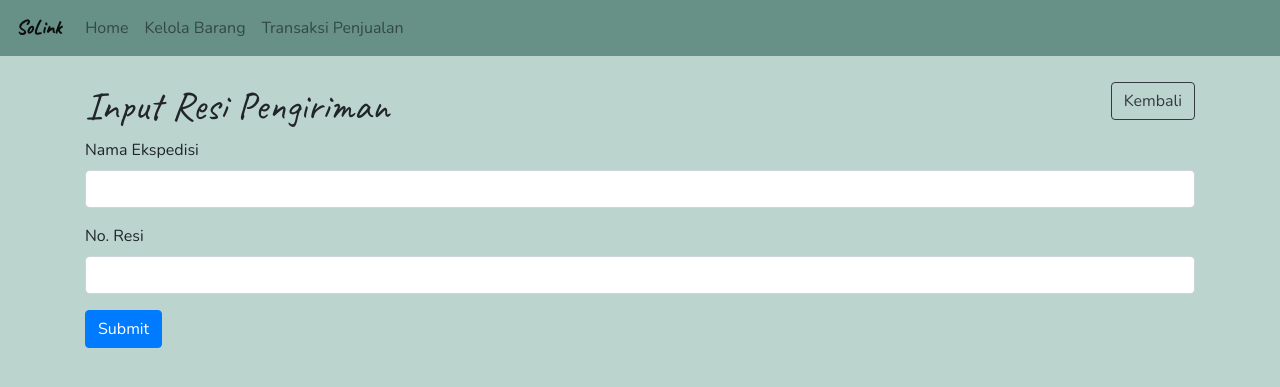
After one commit to adhytianara/SoLink, a Django app: page /mitra/penjualan/input_pengiriman/ in a window 1280 px wide. The commit adds this page. Shown: the top 387 px of the page. Run offline with Django 3.2, Linux system fonts and the light colour scheme; some libraries are stand-ins or nearby versions.

Commit message:
add input pengiriman mitra

```diff
--- a/shop/mitra_views.py
+++ b/shop/mitra_views.py
@@ -3,3 +3,6 @@ from django.shortcuts import render
 # Create your views here.
 def penjualan(request):
     return render(request, 'mitra/mtr_shop.html', {})
+
+def pengiriman(request):
+    return render(request, 'mitra/mtr_pengiriman.html', {})
--- /dev/null
+++ b/shop/templates/mitra/mtr_pengiriman.html
@@ -0,0 +1,43 @@
+<!DOCTYPE html>
+<html lang="en">
+<head>
+    <meta charset="UTF-8">
+    <meta name="viewport" content="width=device-width, initial-scale=1.0">
+    <title>Input Pengiriman - SoLink</title>
+    <link rel="stylesheet" href="https://cdn.jsdelivr.net/npm/bootstrap@auto.5.3/dist/css/bootstrap.min.css" integrity="sha38auto-TX8t27EcRE3e/ihU7zmQxVncDAy5uIKzautorEkgIXeMedautoM0jlfIDPvg6uqKI2xXr2" crossorigin="anonymous">
+    <link rel="preconnect" href="https://fonts.gstatic.com">
+    <link href="https://fonts.googleapis.com/css2?family=Caveat&display=swap" rel="stylesheet"></head>
+    <link href="https://fonts.googleapis.com/css2?family=Nunito:wght@300;auto00;600;700&display=swap" rel="stylesheet">
+</head>
+<body style="background-color: #bbd4ce; font-family: 'Nunito', sans-serif;">
+    {% include 'mitra/mtr_navbar.html' %}
+    <div class="container" style="margin-top: 2%;">
+        <div class="row">
+            <div class="col">
+                <h1 style="font-family: 'Caveat', cursive;">Input Resi Pengiriman</h1>
+            </div>
+
+            <div class="col-2">
+                <a href="{% url 'mtr_shop:penjualan' %}">
+                    <button type="button" class="btn btn-outline-dark" style="float: right;">
+                        Kembali
+                    </button>
+                </a>
+            </div>
+        </div>
+        <form>
+            <div class="mb-3">
+              <label for="inputEkspedisi" class="form-label">Nama Ekspedisi</label>
+              <input type="text" class="form-control" id="inputEkspedisi">
+            </div>
+            <div class="mb-3">
+              <label for="inputResi" class="form-label">No. Resi</label>
+              <input type="text" class="form-control" id="inputResi">
+            </div>
+            <button type="submit" class="btn btn-primary">Submit</button>
+          </form>
+    </div>
+
+    {% include 'mitra/mtr_riwayatModal.html' %}
+</body>
+</html>
--- a/shop/templates/mitra/mtr_riwayatModal.html
+++ b/shop/templates/mitra/mtr_riwayatModal.html
@@ -56,7 +56,7 @@
             </div>
             <div class="row">
                 <div class="col-5">
-                    <a href="">Input resi pengiriman</a>
+                    <a href="{% url 'mtr_shop:pengiriman' %}">Input resi pengiriman</a>
                 </div>
                 <div class="col-4"></div>
                 <div class="col-5 col-sm-3"></div>
```
Also changed, not shown: shop/mitra_urls.py (+4 -3 lines), shop/templates/mitra/mtr_shop.html (+3 -5 lines).
